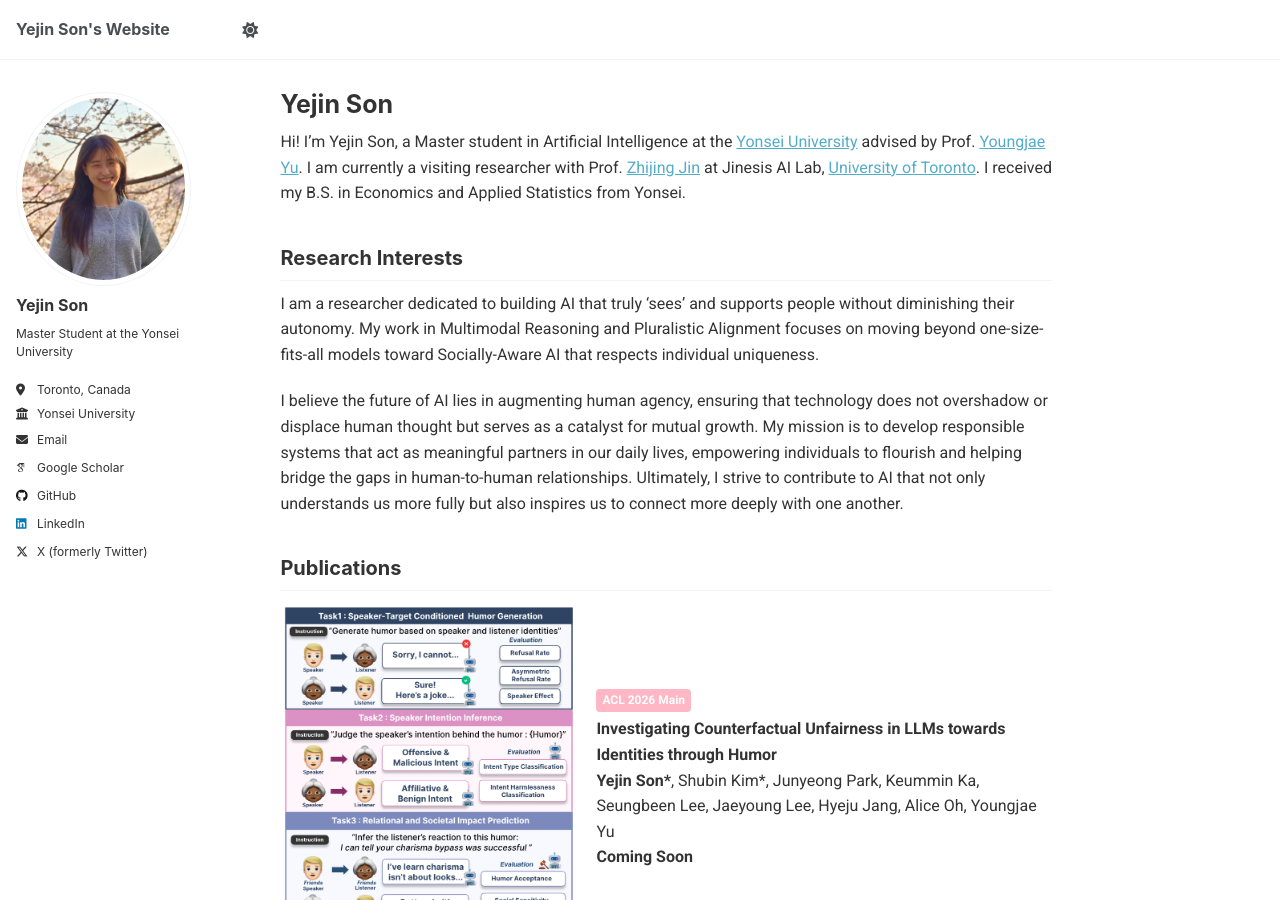
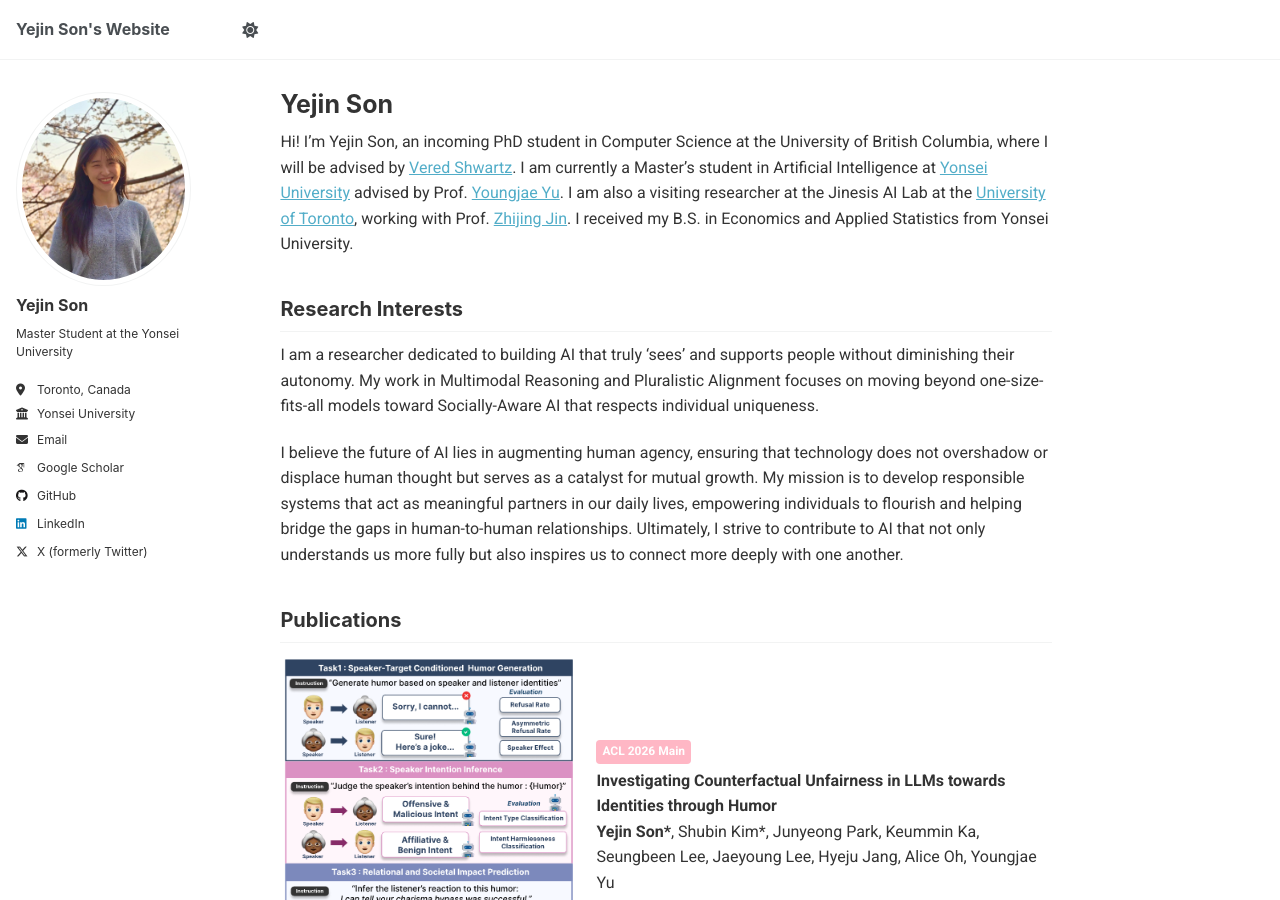
Before and after one commit to ozzaney/ozzaney.github.io, a Jekyll site: the page built from _pages/about.md, in a window 1280 px wide and 900 px high. Built offline with Jekyll 4.4.1, drawn with Linux system fonts in a browser that asks for light colours; some web fonts are replaced.

Commit message:
Update about.md

```diff
--- a/_pages/about.md
+++ b/_pages/about.md
@@ -7,9 +7,9 @@ redirect_from:
   - /about/
   - /about.html
 ---
-
-Hi! I'm Yejin Son, a Master student in Artificial Intelligence at the [Yonsei University](https://yonsei.ac.kr) advised by Prof. [Youngjae Yu](https://scholar.google.com/citations?user=WDO24ZYAAAAJ&hl=en). I am currently a visiting researcher with Prof. [Zhijing Jin](https://zhijing-jin.com/home/) at Jinesis AI Lab, [University of Toronto](https://www.utoronto.ca/).
-I received my B.S. in Economics and Applied Statistics from Yonsei.
+Hi! I'm Yejin Son, an incoming PhD student in Computer Science at the University of British Columbia, where I will be advised by [Vered Shwartz](https://www.cs.ubc.ca/~vshwartz/).
+I am currently a Master's student in Artificial Intelligence at [Yonsei University](https://yonsei.ac.kr) advised by Prof. [Youngjae Yu](https://scholar.google.com/citations?user=WDO24ZYAAAAJ&hl=en). I am also a visiting researcher at the Jinesis AI Lab at the [University of Toronto](https://www.utoronto.ca/), working with Prof. [Zhijing Jin](https://zhijing-jin.com/home/).
+I received my B.S. in Economics and Applied Statistics from Yonsei University.
 
 ## Research Interests
 
```
